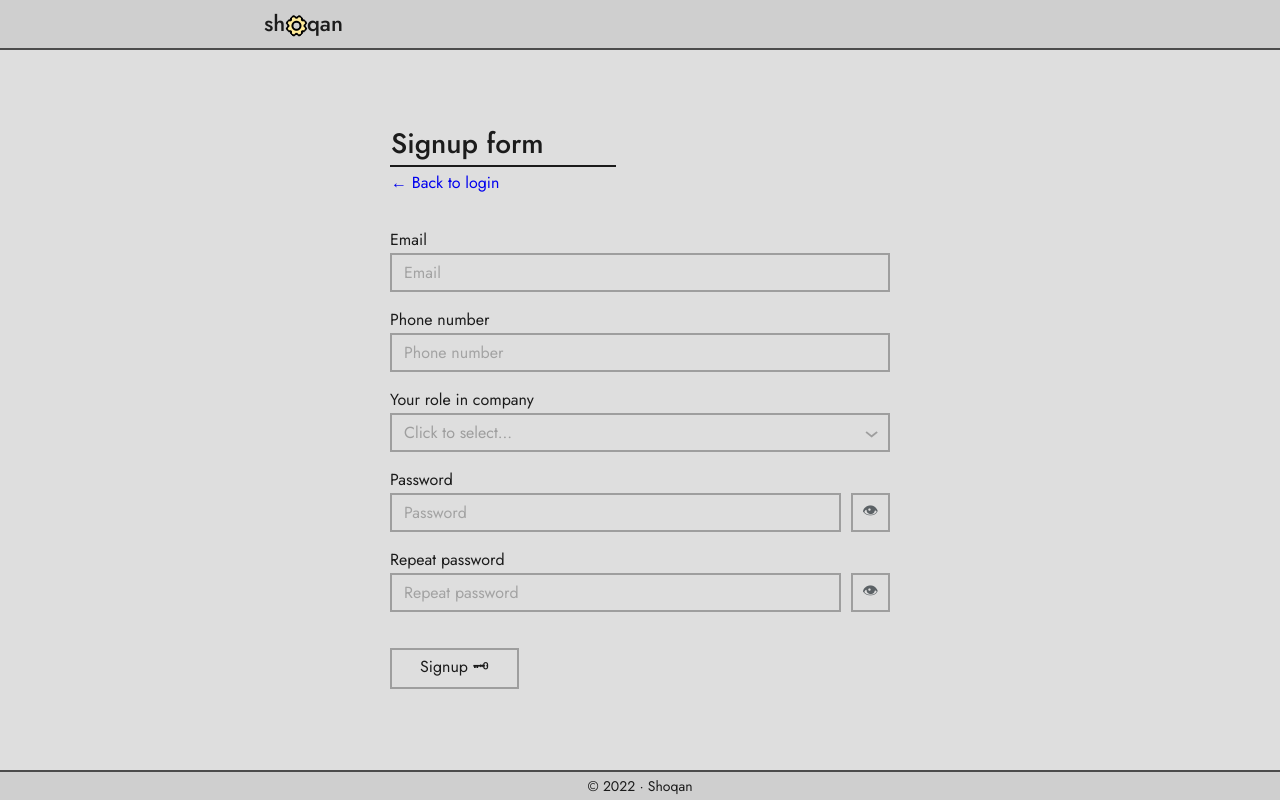
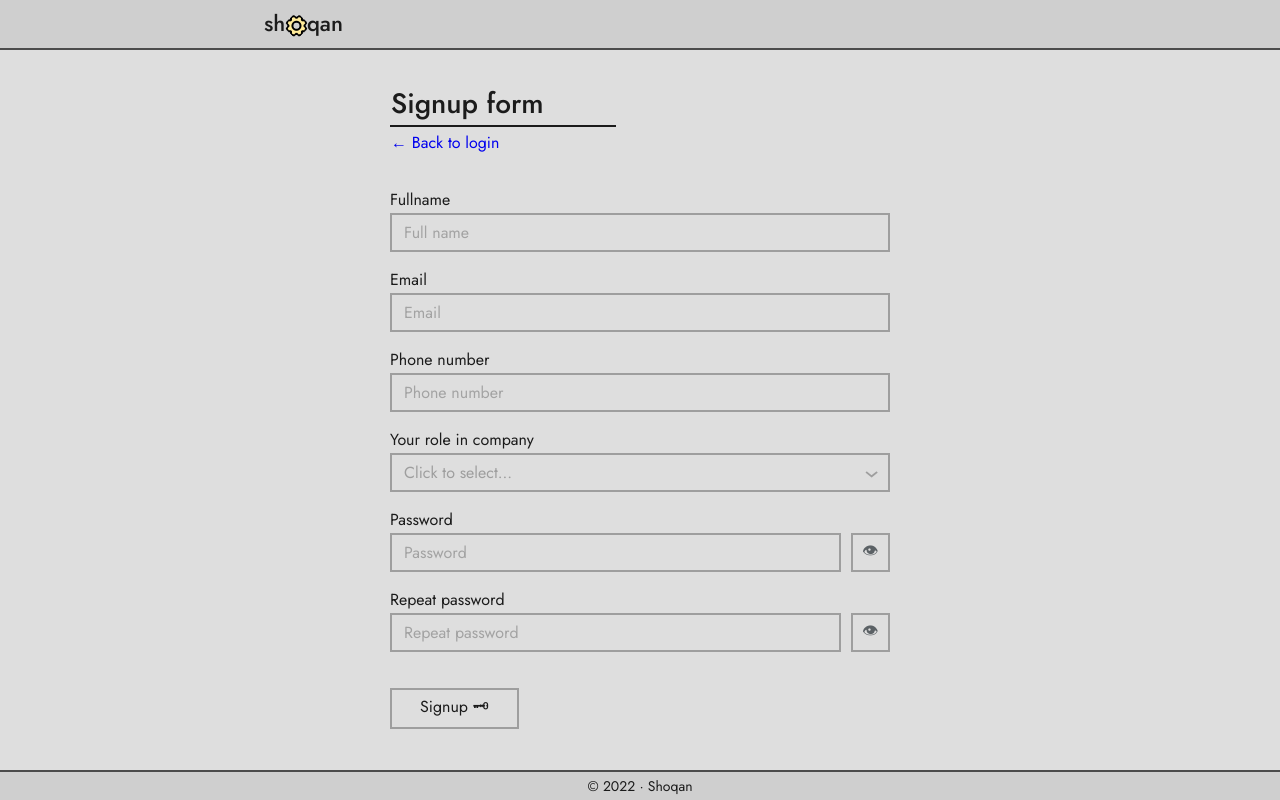
Before and after one commit to deger4beger/kzenergy-2, a React (Create React App) app: page /signup in a window 1280 px wide. Built offline with nearby package versions, Linux system fonts and the light colour scheme.

Commit message:
test fixed

```diff
--- a/src/app/pages/Signup/index.tsx
+++ b/src/app/pages/Signup/index.tsx
@@ -69,13 +69,13 @@ const Signup = () => {
 			isSigninForm={false}
 			error={localError || error}
 		>
-			{/*<Input
+			<Input
 				name="Fullname"
 				onChange={(e) => setFormFieldValue(e, "fullname")}
 				placeholder="Full name"
 				type="text"
 				value={formData.fullname}
-			/>*/}
+			/>
 			<Input
 				name="Email"
 				onChange={(e) => setFormFieldValue(e, "email")}
```
